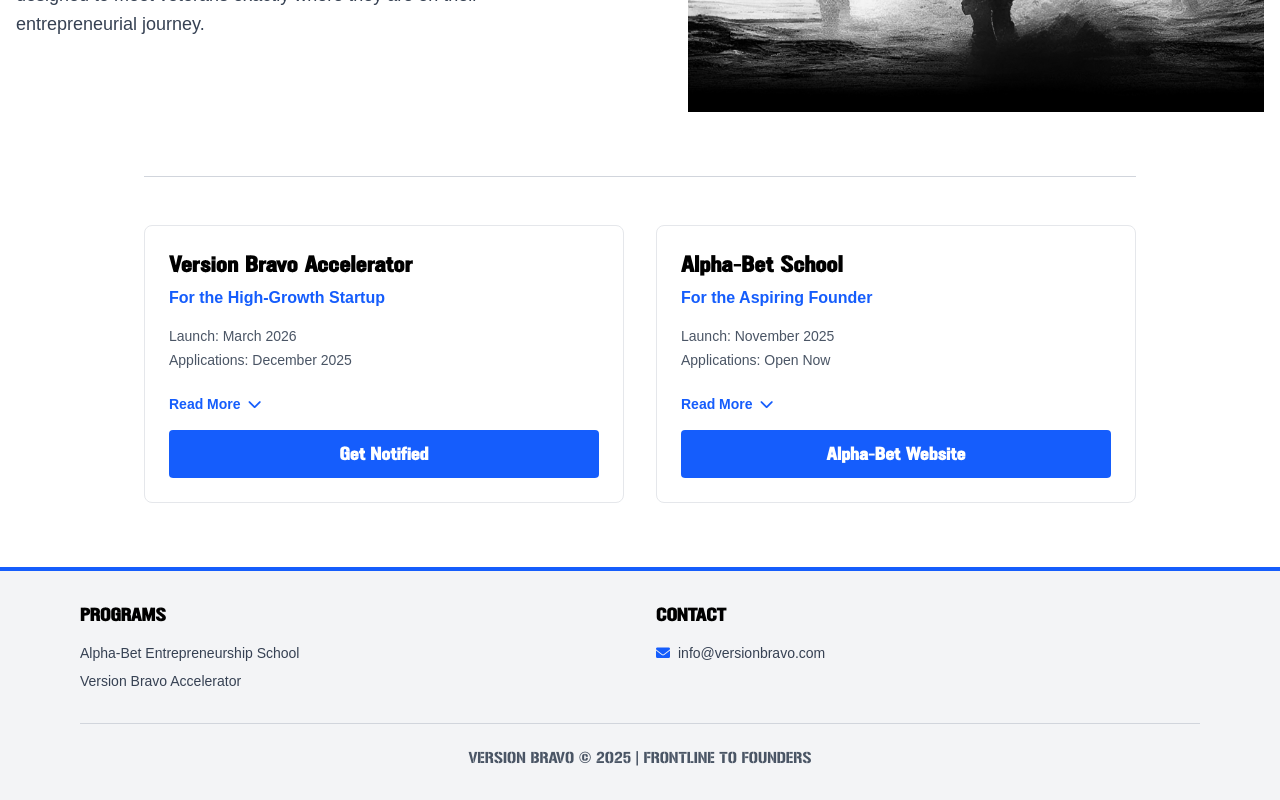
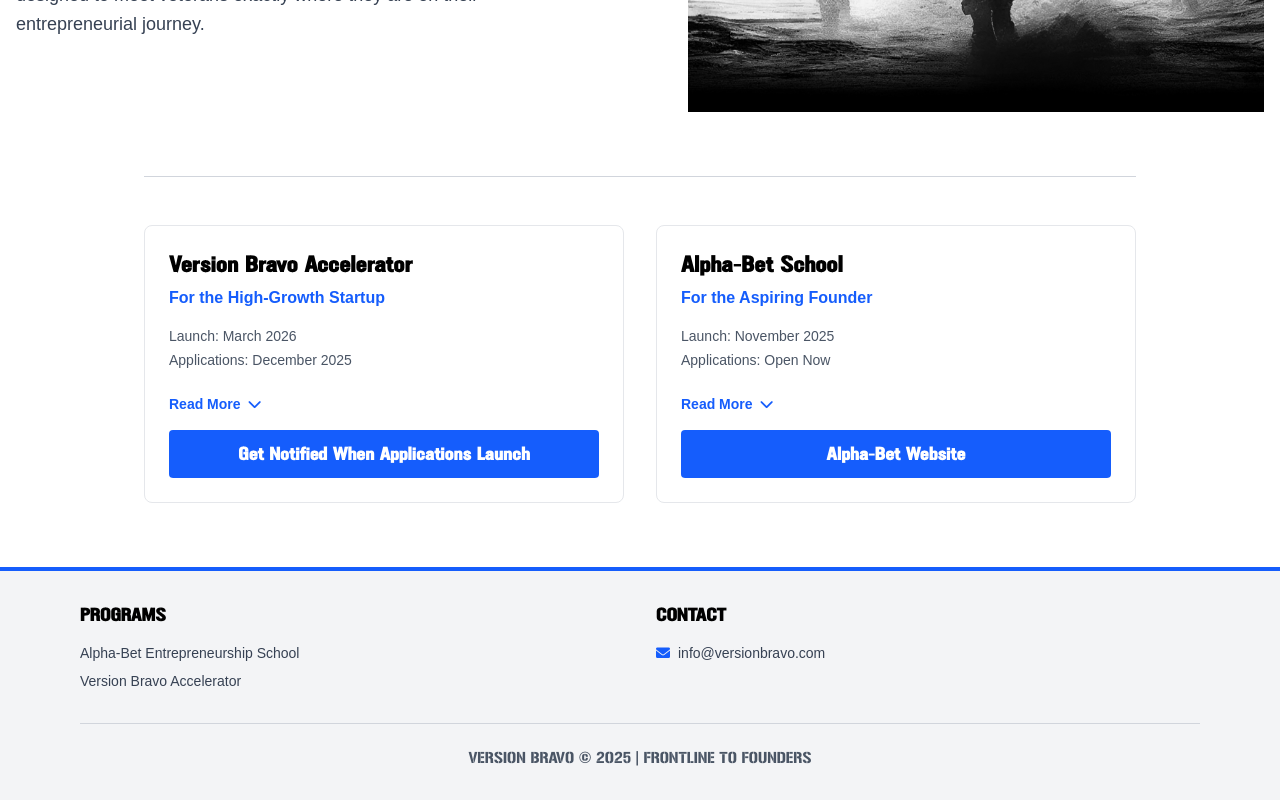
Before and after one commit to tamirSida/versionbravo_landing_page, a Next.js app: page / in a window 1280 px wide. Shown: the part 540-1340 px from the top of the page. Built offline with nearby package versions, Linux system fonts and the light colour scheme.

Commit message:
pre overlap

```diff
--- a/app/page.tsx
+++ b/app/page.tsx
@@ -218,7 +218,7 @@ export default function Home() {
                   </div>
 
                   <button onClick={() => setShowModal(true)} className="w-full bg-blue-600 hover:bg-blue-700 text-white px-4 md:px-6 py-3 rounded font-semibold transition-colors text-sm md:text-base cursor-pointer" style={{ fontFamily: "'Gunplay', sans-serif" }}>
-                    Get Notified
+                    Get Notified When Applications Launch
                   </button>
                 </div>
 
```
